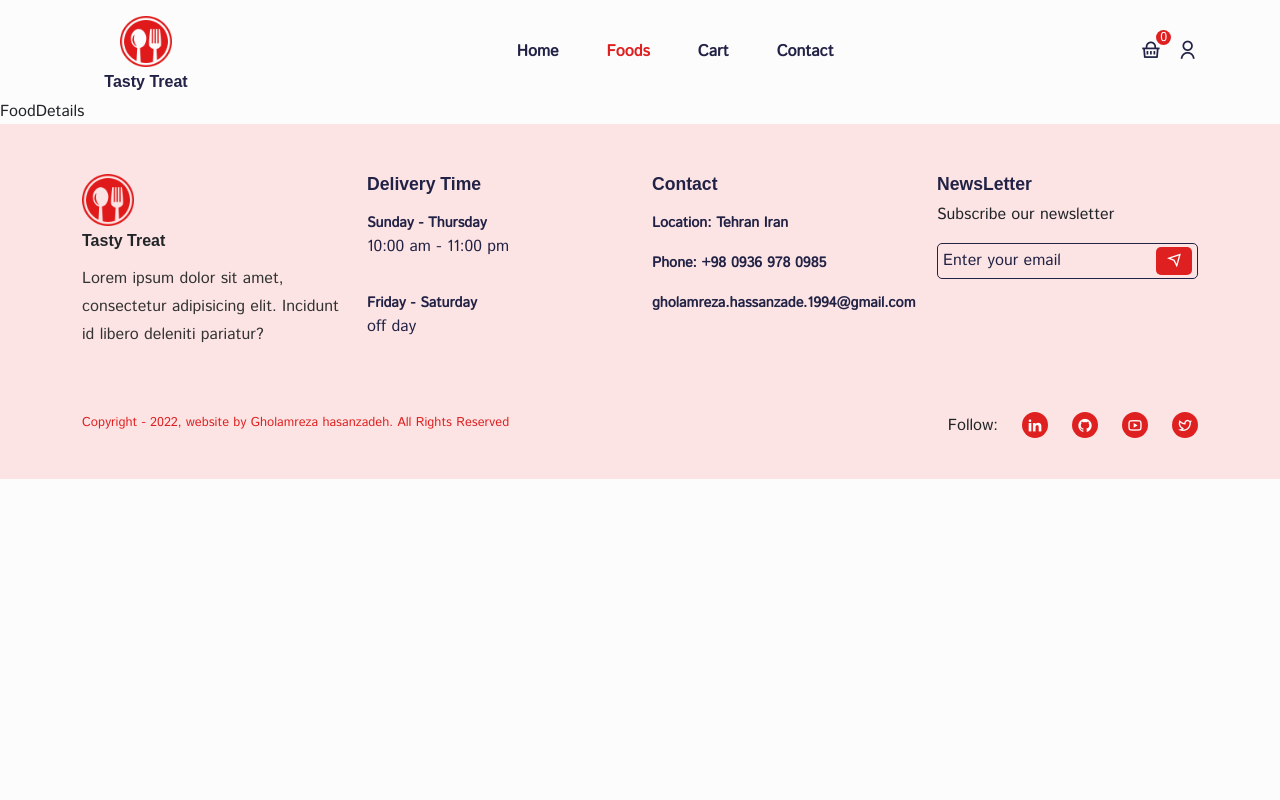
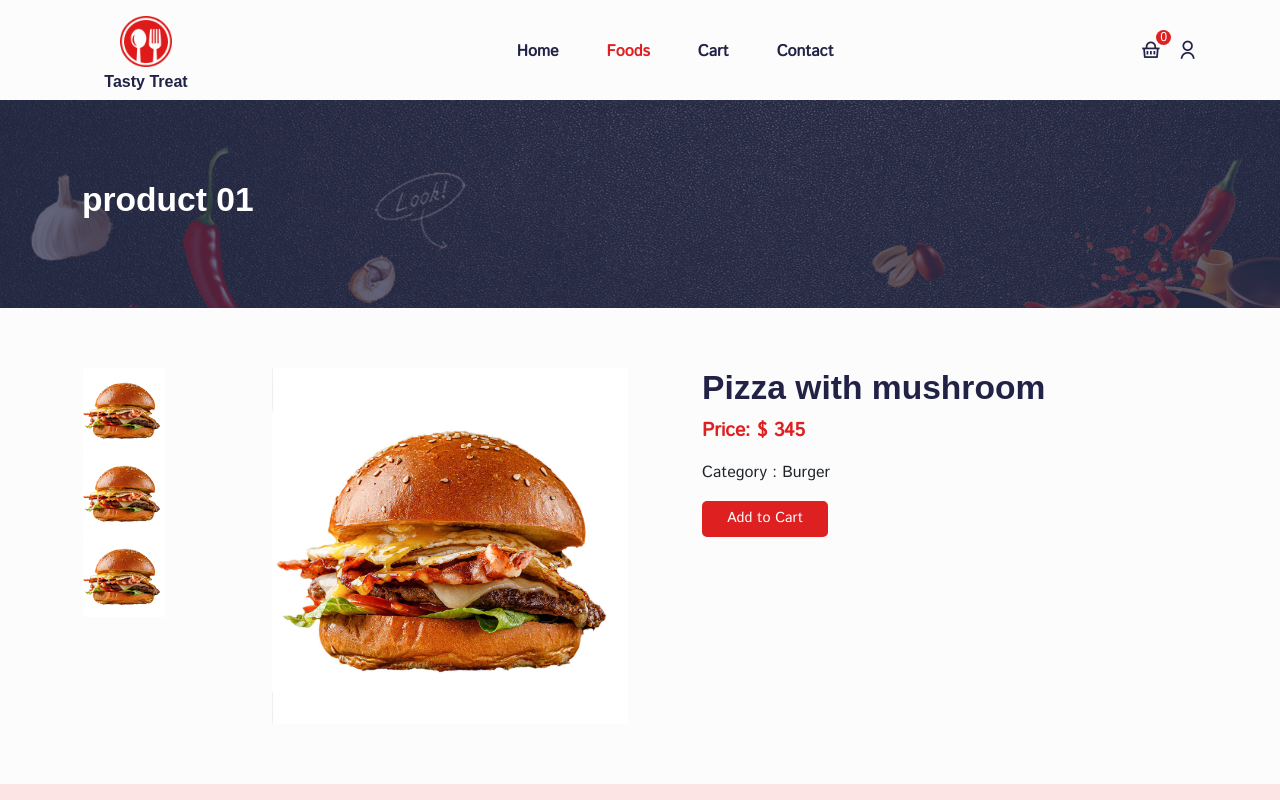
Before and after one commit to gholamreza-hasnzade/Reactjs-food-App-redux-toolkit, a React (Create React App) app: page /foods/1 in a window 1280 px wide. Shown: the top 800 px of the page. Built offline with nearby package versions, Linux system fonts and the light colour scheme; a web font is replaced by a local one.

Commit message:
create datials page in foods

```diff
--- a/src/pages/foodDetails/FoodDetails.jsx
+++ b/src/pages/foodDetails/FoodDetails.jsx
@@ -1,9 +1,55 @@
-import React from 'react'
+import React from "react";
+import { useParams } from "react-router-dom";
+
+import products from "../../assets/fake-data/products";
+import Helmet from "../../components/helmet/Helmet";
+import { CommonSection } from "../../components/UI";
+
+import { Container, Row, Col } from "reactstrap";
+import { IMAGES } from "../../constants/content";
+
+import "./food-details.css";
 
 const FoodDetails = () => {
   return (
-    <div>FoodDetails</div>
-  )
-}
+    <Helmet title={`Product-details`}>
+      <CommonSection title={"product 01"} />
 
-export default FoodDetails
+      <section>
+        <Container>
+          <Row>
+            <Col lg="2" md="2">
+              <div className="product__images">
+                <div className="img__item">
+                  <img src={IMAGES.ProductImg_01_1} alt="" className="w-50"/>
+                </div>
+                <div className="img__item">
+                  <img src={IMAGES.ProductImg_01_1} alt="" className="w-50"/>
+                </div>
+                <div className="img__item">
+                  <img src={IMAGES.ProductImg_01_1} alt="" className="w-50"/>
+                </div>
+              </div>
+            </Col>
+            <Col lg="4" md="4">
+              <div className="product__main-img">
+                <img src={IMAGES.ProductImg_01_1} alt="" className="w-100" />
+              </div>
+            </Col>
+            <Col lg="6" md="6">
+              <div className="single__product-content">
+                <h2 className="product__title">Pizza with mushroom</h2>
+                <p className="product__price">Price: <span>$ 345</span> </p>
+                <p>Category : <span>Burger</span> </p>
+
+                <button className="addToCart__btn">Add to Cart</button>
+              </div>
+            </Col>
+          </Row>
+        </Container>
+      </section>
+    </Helmet>
+  );
+};
+
+export default FoodDetails;
--- /dev/null
+++ b/src/pages/foodDetails/food-details.css
@@ -0,0 +1,3 @@
+.single__product-content {
+    padding-left: 50px;
+}
```
